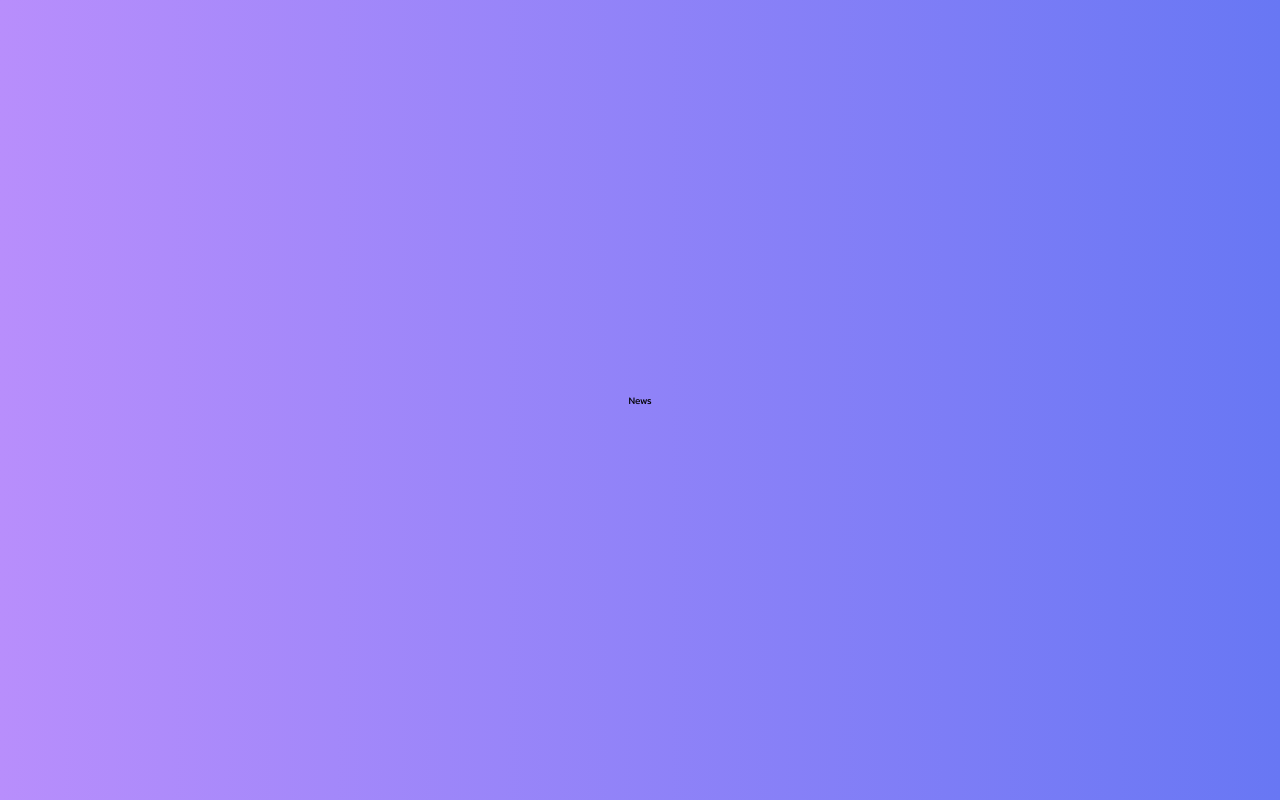
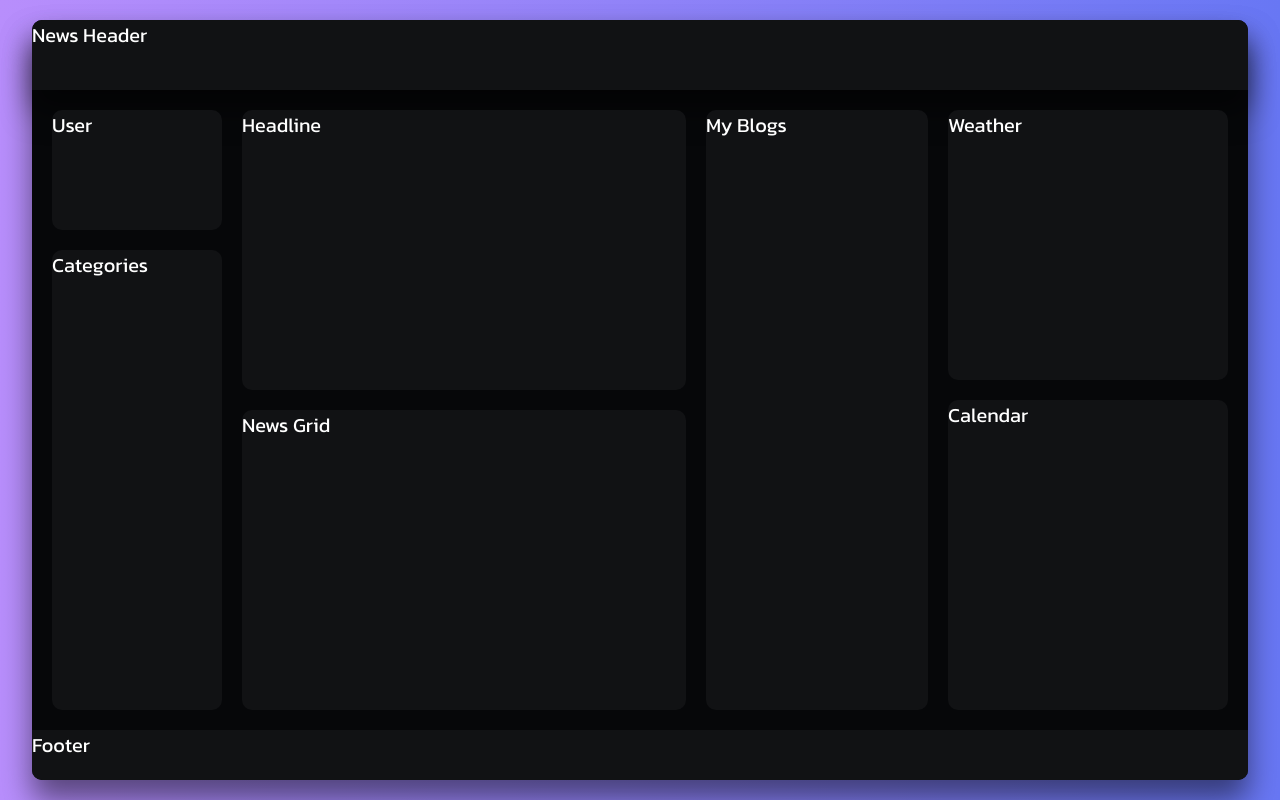
Before and after one commit to Koka-koka/ReactJS-Blog-App, a React (Vite) app in the folder blog-app/: page / in a window 1280 px wide. Built offline with nearby package versions, Linux system fonts and the light colour scheme.

Commit message:
Create app layout.

```diff
--- a/blog-app/index.html
+++ b/blog-app/index.html
@@ -3,6 +3,10 @@
   <head>
     <meta charset="UTF-8" />
     <meta name="viewport" content="width=device-width, initial-scale=1.0" />
+    <link
+      rel="stylesheet"
+      href="https://cdnjs.cloudflare.com/ajax/libs/font-awesome/6.7.2/css/all.min.css"
+    />
     <title>Blog App</title>
   </head>
   <body>
--- /dev/null
+++ b/blog-app/src/Components/Calendar.css
@@ -0,0 +1,7 @@
+.calendar {
+  width: 100%;
+  min-width: 28rem;
+  height: calc(55% - 2rem);
+  background-color: #111214;
+  border-radius: 1rem;
+}
--- /dev/null
+++ b/blog-app/src/Components/Calendar.jsx
@@ -0,0 +1,8 @@
+import React from "react";
+import "./Calendar.css";
+
+const Calendar = () => {
+  return <div className="calendar">Calendar</div>;
+};
+
+export default Calendar;
--- /dev/null
+++ b/blog-app/src/Components/News.css
@@ -0,0 +1,89 @@
+.news {
+  width: 100%;
+  height: 100%;
+  font-size: 2rem;
+  color: white;
+  display: flex;
+  flex-direction: column;
+  justify-content: space-between;
+  row-gap: 2rem;
+}
+
+.news__header {
+  width: 100%;
+  min-height: 7rem;
+  background-color: #111214;
+  border-radius: 1rem 1rem 0 0;
+  box-shadow: 0 2rem 3rem rgba(0, 0, 0, 0.5);
+}
+
+.news__content {
+  height: calc(100% - 16rem);
+  display: flex;
+  column-gap: 2rem;
+  padding: 0 2rem;
+}
+
+.navbar {
+  width: 18rem;
+  height: 100%;
+  display: flex;
+  flex-direction: column;
+  row-gap: 2rem;
+}
+
+.user {
+  width: 100%;
+  height: 20%;
+  background-color: #111214;
+  border-radius: 1rem;
+}
+
+.categories {
+  width: 100%;
+  height: calc(80% - 2rem);
+  background-color: #111214;
+  border-radius: 1rem;
+}
+
+.news__section {
+  width: clamp(30rem, 43cqi, 40%);
+  height: 100%;
+  border-radius: 1rem;
+}
+
+.headline {
+  width: 100%;
+  height: calc(50% - 2rem);
+  background-color: #111214;
+  border-radius: 1rem;
+  margin-bottom: 2rem;
+}
+
+.news__grid {
+  width: 100%;
+  height: 50%;
+  background-color: #111214;
+  border-radius: 1rem;
+}
+
+.my-blogs {
+  width: clamp(20rem, 27cqi, 20%);
+  height: 100%;
+  background-color: #111214;
+  border-radius: 1rem;
+}
+
+.weather-calendar {
+  flex: 1;
+  display: flex;
+  flex-direction: column;
+  row-gap: 2rem;
+}
+
+.news__footer {
+  width: 100%;
+  min-height: 5rem;
+  background-color: #111214;
+  border-radius: 0 0 1rem 1rem;
+}
--- a/blog-app/src/Components/News.jsx
+++ b/blog-app/src/Components/News.jsx
@@ -1,9 +1,30 @@
-import React from 'react'
+import React from "react";
+import Weather from "./Weather";
+import Calendar from "./Calendar";
+import "./News.css";
 
 const News = () => {
   return (
-    <div>News</div>
-  )
-}
+    <div className="news">
+      <header className="news__header">News Header</header>
+      <div className="news__content">
+        <div className="navbar">
+          <div className="user">User</div>
+          <nav className="categories">Categories</nav>
+        </div>
+        <div className="news__section">
+          <div className="headline">Headline</div>
+          <div className="news__grid">News Grid</div>
+        </div>
+        <div className="my-blogs">My Blogs</div>
+        <div className="weather-calendar">
+          <Weather />
+          <Calendar />
+        </div>
+      </div>
+      <footer className="news__footer">Footer</footer>
+    </div>
+  );
+};
 
-export default News
+export default News;
--- /dev/null
+++ b/blog-app/src/Components/Weather.css
@@ -0,0 +1,7 @@
+.weather {
+  width: 100%;
+  min-width: 28rem;
+  height: 45%;
+  background-color: #111214;
+  border-radius: 1rem;
+}
--- /dev/null
+++ b/blog-app/src/Components/Weather.jsx
@@ -0,0 +1,8 @@
+import React from "react";
+import "./Weather.css";
+
+const Weather = () => {
+  return <div className="weather">Weather</div>;
+};
+
+export default Weather;
--- a/blog-app/src/index.css
+++ b/blog-app/src/index.css
@@ -20,3 +20,11 @@ html {
   display: grid;
   place-items: center;
 }
+
+.blog-app {
+  width: 95vw;
+  height: 95vmin;
+  background-color: #060709;
+  box-shadow: 0 2rem 3rem rgba(0, 0, 0, 0.5);
+  border-radius: 1rem;
+}
```
